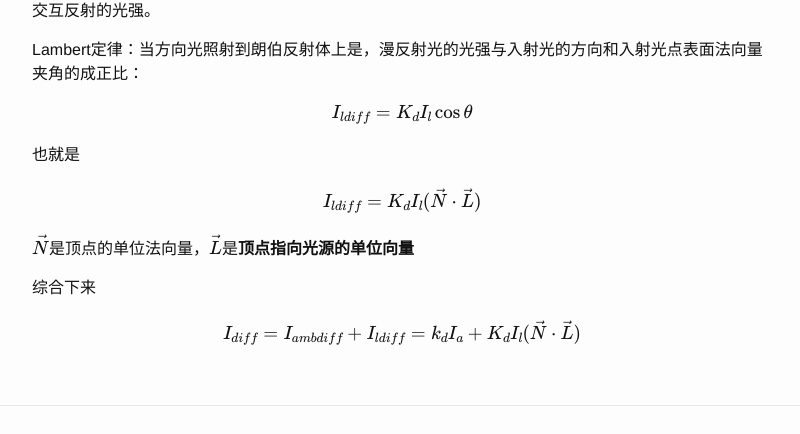
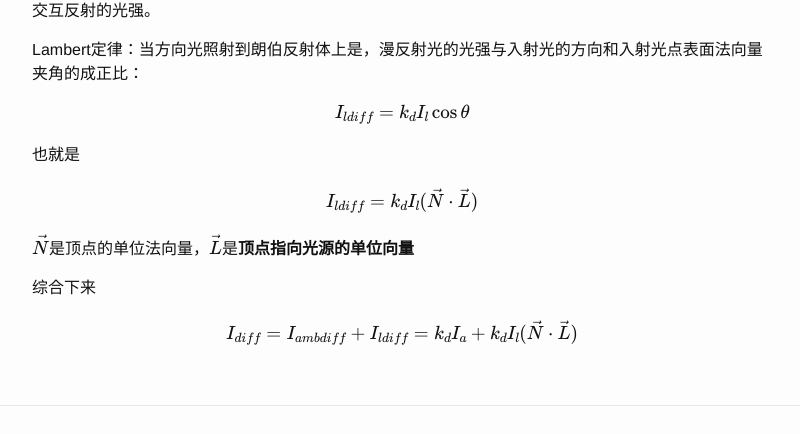
Before and after one commit to liucailin/liucailin.github.io, a Jekyll site: the page built from _posts/Graphic/2015-05-08-GraphicNote.md, in a window 1280 px wide and 900 px high, scrolled down 2228 px. Shown: the part 340-774 px from the top of the window, without its empty margins (238-1038 px from the left). Built offline with Jekyll 4.4.1, drawn with Linux system fonts in a browser that asks for light colours; formulas are drawn with MathJax 3.

Commit message:
Signed-off-by: liucailin <liu1356@gmail.com>

```diff
--- a/_posts/Graphic/2015-05-08-GraphicNote.md
+++ b/_posts/Graphic/2015-05-08-GraphicNote.md
@@ -99,14 +99,14 @@ $$I_{ambdiff} = k_dI_a$$
 
 Lambert定律：当方向光照射到朗伯反射体上是，漫反射光的光强与入射光的方向和入射光点表面法向量夹角的成正比：
 
-$$I_{ldiff} = K_dI_l\cos\theta$$
+$$I_{ldiff} = k_dI_l\cos\theta$$
 
 也就是
 
-$$I_{ldiff} = K_dI_l(\vec{N} \cdot \vec{L})$$
+$$I_{ldiff} = k_dI_l(\vec{N} \cdot \vec{L})$$
 
 $\vec{N}$是顶点的单位法向量，$\vec{L}$是**顶点指向光源的单位向量**
 
 综合下来
 
-$$I_{diff} = I_{ambdiff} + I_{ldiff} = k_dI_a + K_dI_l(\vec{N} \cdot \vec{L})$$
+$$I_{diff} = I_{ambdiff} + I_{ldiff} = k_dI_a + k_dI_l(\vec{N} \cdot \vec{L})$$
```
